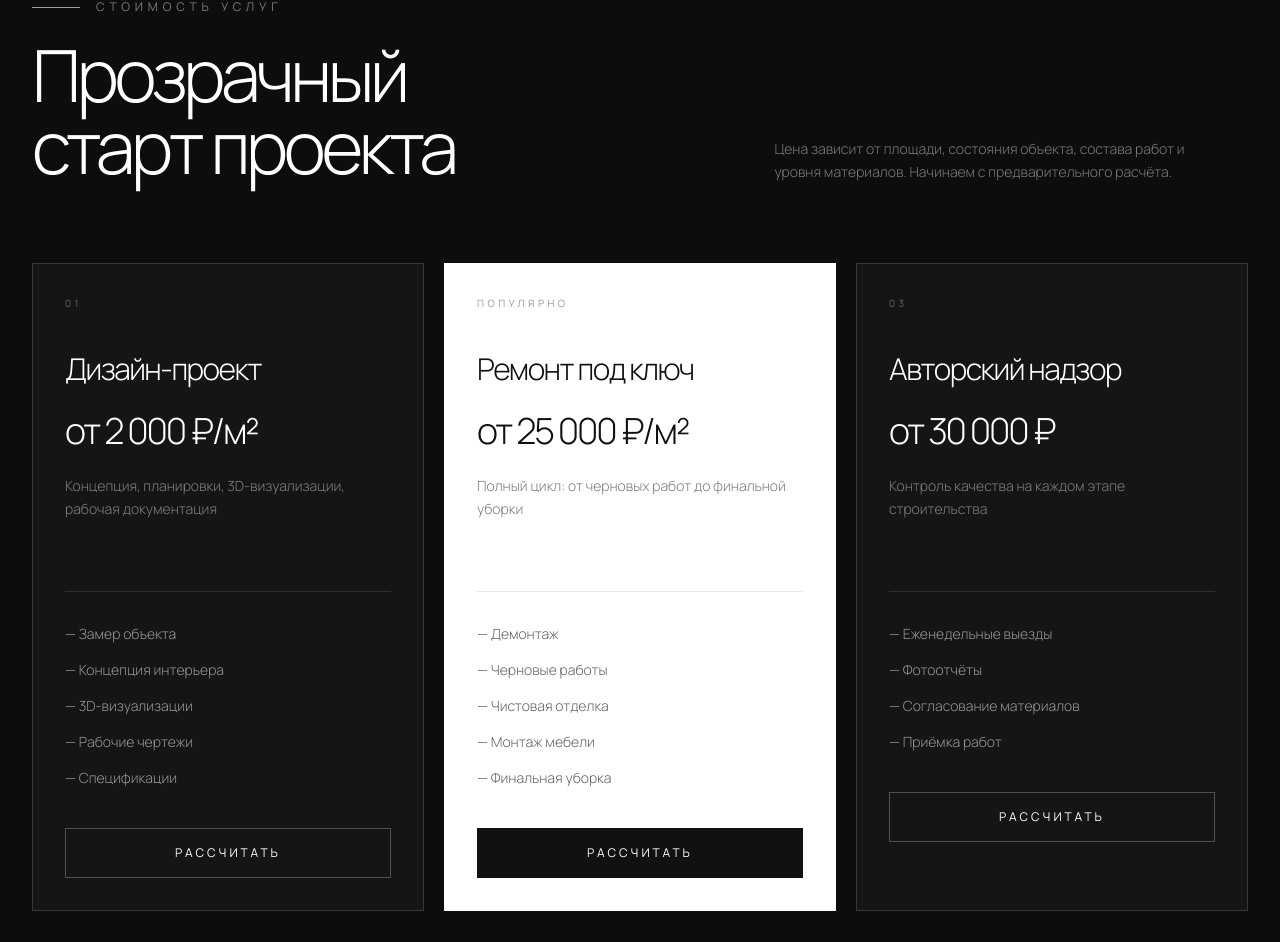
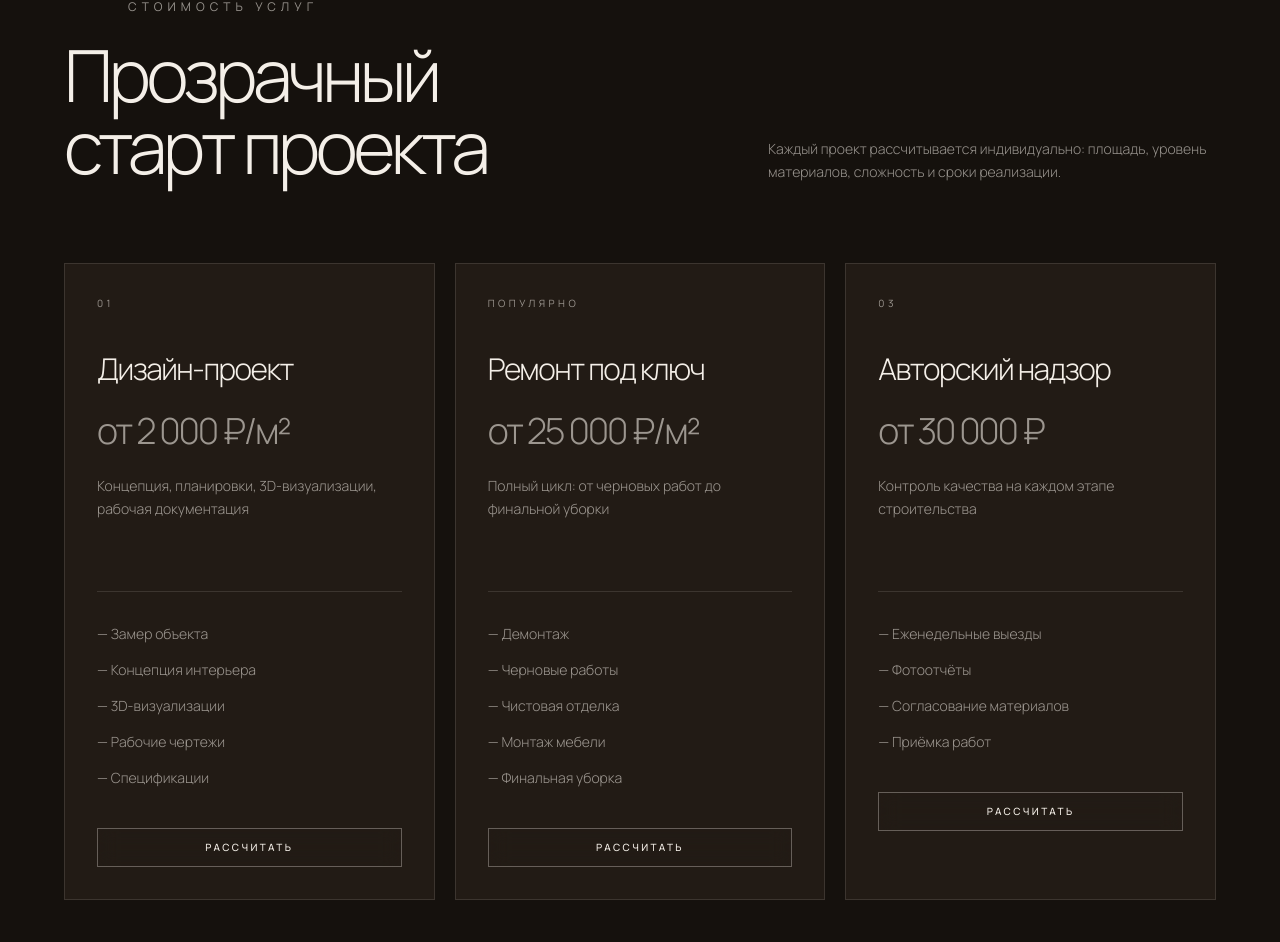
Before and after one commit to artrubinchik/DERZAi, a Next.js app: page / in a window 1280 px wide. Shown: the part 2596-3538 px from the top of the page. Built offline with nearby package versions, Linux system fonts and the light colour scheme; no server answers.

Commit message:
Refactor Pricing component styles and content

```diff
--- a/components/Pricing.tsx
+++ b/components/Pricing.tsx
@@ -6,45 +6,46 @@ interface PricingProps {
 
 export default function Pricing({ onQuizOpen }: PricingProps) {
   return (
-    <section id="pricing" className="bg-[#0D0D0D] py-24 text-white md:py-36">
-      <div className="mx-auto max-w-7xl px-5 md:px-8">
+    <section
+      id="pricing"
+      className="section-dark py-24 text-main md:py-36"
+    >
+      <div className="mx-auto max-w-7xl px-6 md:px-12 lg:px-16">
+        {/* HEADER */}
         <div className="mb-20 grid gap-8 md:grid-cols-[1.2fr_0.8fr] md:items-end">
           <div>
             <div className="mb-6 flex items-center gap-4">
-              <div className="h-px w-12 bg-white/60" />
-              <span className="text-xs uppercase tracking-[0.4em] text-white/45">
+              <div className="h-px w-12 bg-[var(--text-main)]/50" />
+              <span className="text-xs uppercase tracking-[0.42em] text-muted">
                 Стоимость услуг
               </span>
             </div>
 
-            <h2 className="text-5xl font-light leading-[0.98] tracking-[-0.06em] md:text-7xl">
+            <h2 className="text-5xl font-light leading-[0.95] tracking-[-0.06em] md:text-7xl">
               Прозрачный
               <br />
               старт проекта
             </h2>
           </div>
 
-          <p className="max-w-md text-sm font-light leading-relaxed text-white/45">
-            Цена зависит от площади, состояния объекта, состава работ и уровня
-            материалов. Начинаем с предварительного расчёта.
+          <p className="max-w-md text-sm font-light leading-relaxed text-muted">
+            Каждый проект рассчитывается индивидуально: площадь, уровень
+            материалов, сложность и сроки реализации.
           </p>
         </div>
 
+        {/* CARDS */}
         <div className="grid gap-5 md:grid-cols-3">
           {content.pricing.map((item, i) => (
             <div
               key={i}
-              className={`relative border p-8 transition duration-300 ${
+              className={`premium-card relative p-8 ${
                 item.highlight
-                  ? "border-white bg-white text-black"
-                  : "border-white/15 bg-white/[0.03] text-white hover:border-white/40"
+                  ? "border-[var(--text-main)] bg-[rgba(255,255,255,0.04)]"
+                  : ""
               }`}
             >
-              <div
-                className={`mb-10 text-[10px] uppercase tracking-[0.35em] ${
-                  item.highlight ? "text-black/45" : "text-white/35"
-                }`}
-              >
+              <div className="mb-10 text-[10px] uppercase tracking-[0.35em] text-muted">
                 {item.highlight ? "Популярно" : `0${i + 1}`}
               </div>
 
@@ -52,31 +53,21 @@ export default function Pricing({ onQuizOpen }: PricingProps) {
                 {item.service}
               </h3>
 
-              <p
-                className={`mt-6 text-4xl font-light tracking-[-0.06em] ${
-                  item.highlight ? "text-black" : "text-white"
-                }`}
-              >
+              <p className="mt-6 text-4xl font-light tracking-[-0.06em]">
                 {item.price}
               </p>
 
-              <p
-                className={`mt-6 min-h-[84px] text-sm font-light leading-relaxed ${
-                  item.highlight ? "text-black/55" : "text-white/45"
-                }`}
-              >
+              <p className="mt-6 min-h-[84px] text-sm font-light leading-relaxed text-muted">
                 {item.desc}
               </p>
 
-              <div className={`my-8 h-px ${item.highlight ? "bg-black/10" : "bg-white/10"}`} />
+              <div className="my-8 h-px bg-[var(--line)]" />
 
               <ul className="mb-10 flex flex-col gap-4">
                 {item.features.map((feature, j) => (
                   <li
                     key={j}
-                    className={`text-sm font-light ${
-                      item.highlight ? "text-black/65" : "text-white/55"
-                    }`}
+                    className="text-sm font-light text-muted"
                   >
                     — {feature}
                   </li>
@@ -85,11 +76,7 @@ export default function Pricing({ onQuizOpen }: PricingProps) {
 
               <button
                 onClick={onQuizOpen}
-                className={`w-full border px-6 py-4 text-xs uppercase tracking-[0.25em] transition ${
-                  item.highlight
-                    ? "border-black bg-black text-white hover:bg-transparent hover:text-black"
-                    : "border-white/25 text-white hover:border-white hover:bg-white hover:text-black"
-                }`}
+                className="btn-minimal w-full"
               >
                 Рассчитать
               </button>
@@ -97,8 +84,9 @@ export default function Pricing({ onQuizOpen }: PricingProps) {
           ))}
         </div>
 
-        <p className="mt-10 text-center text-sm font-light text-white/35">
-          Точная стоимость рассчитывается индивидуально после обсуждения задачи.
+        <p className="mt-10 text-center text-sm font-light text-muted">
+          Финальная стоимость формируется после обсуждения задачи и анализа
+          объекта.
         </p>
       </div>
     </section>
```
